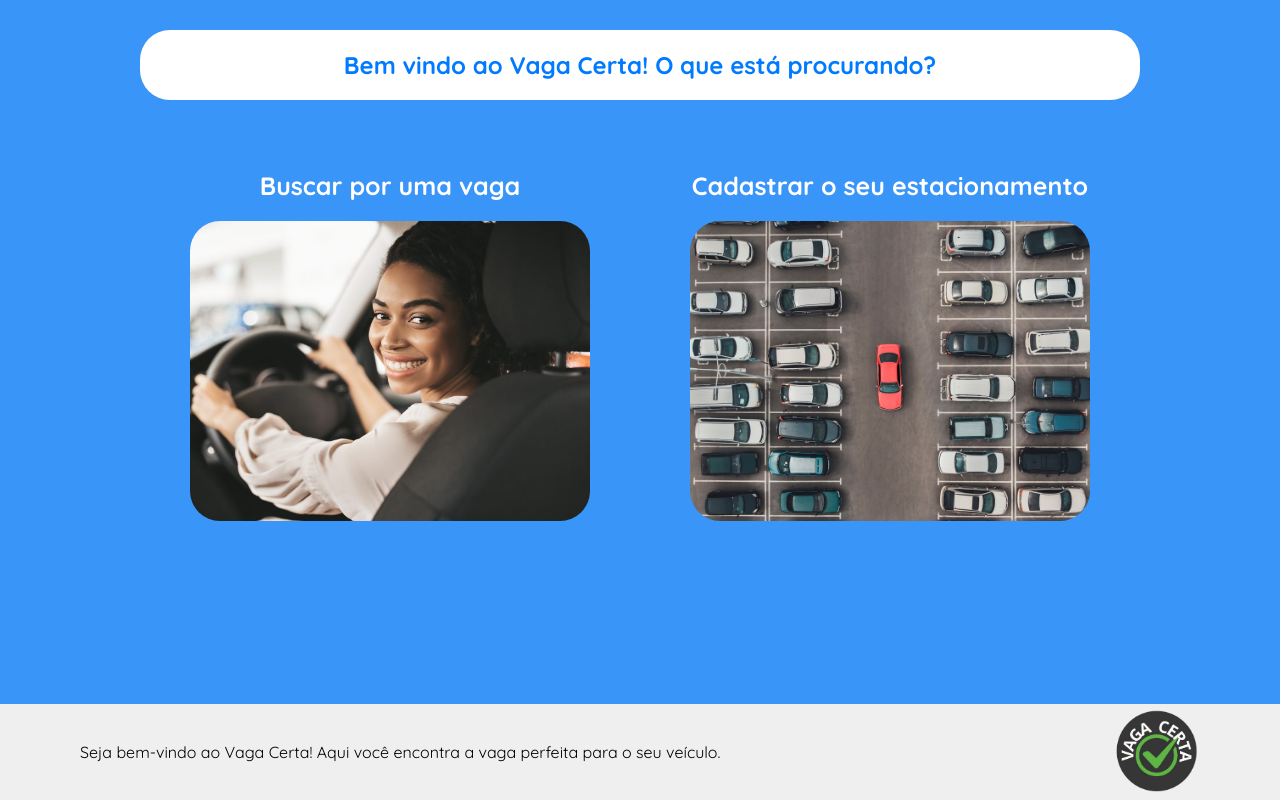
After one commit to AndreOliveira23/VagaCerta, a Django app: template projeto/vagacerta/templates/vagacerta/intrapage.html in a window 1280 px wide. The commit adds this page. Run offline with Django 5.2, Linux system fonts and the light colour scheme; the template is opened without the code that fills it, so the values that code supplies are empty.

Commit message:
intrapage

```diff
--- /dev/null
+++ b/projeto/vagacerta/static/css/intrapage.css
@@ -0,0 +1,103 @@
+
+* {
+    box-sizing: border-box;
+  }
+
+  html, body {
+    margin: 0;
+    padding: 0;
+    height: 100%;
+    display: flex;
+    flex-direction: column; /* Define o layout em coluna */
+    background-color: #3995f8;
+  }
+
+  .options-panel {
+    flex: 1;
+    display: flex;
+    flex-direction: column;
+    align-items: center;
+  }
+
+  .box {
+    width: 1000px;
+    height: 70px;
+    background-color: white;
+    color: #007aff;
+    display: flex;
+    justify-content: center;
+    align-items: center;
+    margin: 0 auto;
+    margin-top: 30px;
+    margin-bottom: 30px;
+    border-radius: 30px;
+  }
+
+  .space {
+    display: flex;
+    justify-content: center;
+    align-items: center;
+  }
+
+  .options {
+    display: flex;
+    justify-content: center;
+    gap: 100px;
+    margin-top: 20px;
+    align-items: center;
+  }
+
+  .option {
+    display: flex;
+    justify-content: center;
+    gap: 20px;
+    margin-top: 20px;
+    flex-direction: column;
+    align-items: center;
+  }
+
+  .image-button {
+    display: inline-block;
+    border: none;
+    padding: 0;
+    background-color: transparent;
+    cursor: pointer;
+    width: 400px;
+    height: 300px;
+    overflow: hidden;
+    text-decoration: none;
+  }
+
+  .image-button img {
+    width: 100%;
+    height: 100%;
+    object-fit: cover;
+    border-radius: 30px;
+    transition: transform 0.2s;
+  }
+
+  .image-button:hover img {
+    transform: scale(1.1);
+  }
+
+  span {
+    font-size: 25px;
+    font-weight: 700;
+    color: white;
+  }
+
+  .panel-footer {
+    display: flex;
+    width: 100%;
+    height: 96px;
+    padding: 0 80px;
+    background-color: rgb(239, 239, 239);
+    justify-content: space-between;
+    align-items: center;
+    flex-shrink: 0; /* Garante que o rodapé não seja comprimido */
+  }
+
+  .logo-vaga-certa {
+    width: 90px;
+    height: auto;
+  }
--- a/projeto/vagacerta/static/css/pagamento.css
+++ b/projeto/vagacerta/static/css/pagamento.css
@@ -6,7 +6,7 @@
     margin: 0;
     padding: 0;
     height: 100%;
-    overflow: hidden; /* Previne rolagem desnecessária */
+    overflow: hidden;
   }
 
   .pagamento-opcao {
--- a/projeto/vagacerta/static/js/nav.js
+++ b/projeto/vagacerta/static/js/nav.js
@@ -13,4 +13,4 @@ function mostrarPagamento(tipo) {
 
     const selecionado = document.getElementById(tipo);
     selecionado.style.display = 'block';
-  }
+}
--- /dev/null
+++ b/projeto/vagacerta/templates/vagacerta/intrapage.html
@@ -0,0 +1,37 @@
+<html>
+    <head>
+        <meta charset="UTF-8">
+        <meta name="viewport" content="width=device-width, initial-scale=1.0">
+        <title>Vaga Certa - intrapage</title>
+        <link rel="stylesheet" href="../../static/css/style.css">
+        <link rel="stylesheet" href="../../static/css/intrapage.css">
+        <script src="../../static/js/nav.js"></script>
+    </head>
+
+    <body>
+        <h2 class="box">Bem vindo ao Vaga Certa! O que está procurando?</h2>
+        <div class="options-panel">
+          <div class="space">
+            <div class="options">
+              <div class="option">
+                <span>Buscar por uma vaga</span>
+                <a href="index.html" class="image-button">
+                  <img src="../../static/images/pessoa-dirigindo.jpg" alt="Descrição da imagem">
+                </a>
+              </div>
+              <div class="option">
+                <span>Cadastrar o seu estacionamento</span>
+                <a href="" class="image-button">
+                  <img src="../../static/images/estacionamento.jpg" alt="Descrição da imagem">
+                </a>
+              </div>
+            </div>
+          </div>
+        </div>
+
+        <div class="panel-footer">
+          <p>Seja bem-vindo ao Vaga Certa! Aqui você encontra a vaga perfeita para o seu veículo.</p>
+          <img class="logo-vaga-certa" src="../../static/images/logo-vaga-certa-sem-fundo.png" alt="Logo do Vaga Certa">
+        </div>
+      </body>
+</html>
```
Also changed, not shown: projeto/vagacerta/static/images/estacionamento.jpg (added), projeto/vagacerta/static/images/logo-vaga-certa-sem-fundo.png (added), projeto/vagacerta/static/images/pessoa-dirigindo.jpg (added).
